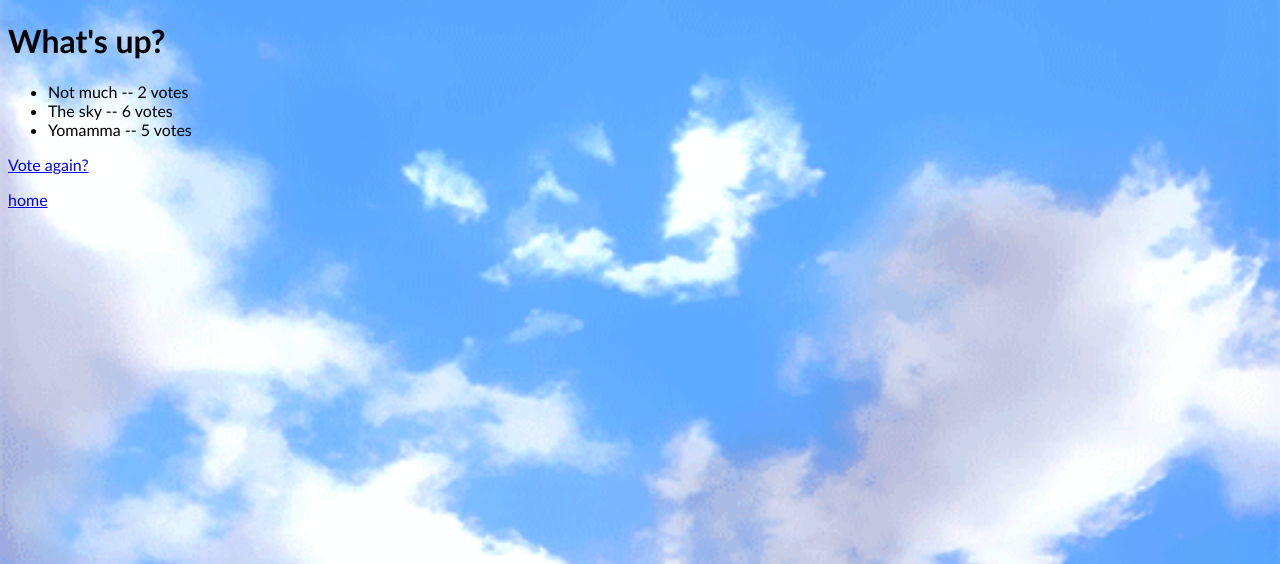
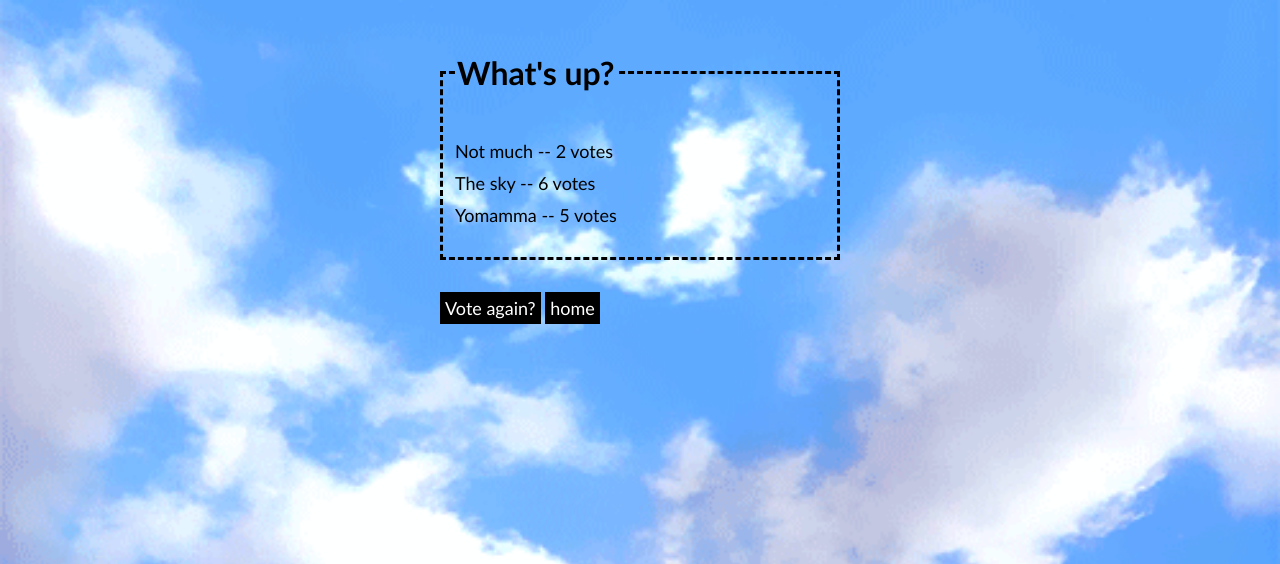
Before and after one commit to lautomator/django-polls-tutorial, a Django app: page /polls/1/results/ in a window 1280 px wide. Shown: the top 564 px of the page. Run offline with Django 4.2, Linux system fonts and the light colour scheme; data comes from the database, SQL or seed files in the repository; both versions use the stored data as it was after the commit.

Commit message:
added some additional styles to pull it together somewhat

```diff
--- a/mysite/polls/static/polls/style.css
+++ b/mysite/polls/static/polls/style.css
@@ -2,10 +2,66 @@ body {
     background: white url("images/sky.gif") no-repeat;
     background-size: cover;
     background-position: top left;
+    color:black;
     font-family: 'Gill Sans', 'Gill Sans MT', Calibri, 'Trebuchet MS', sans-serif;
 }
 
-li a {
-    color: green;
+fieldset {
+    border: 3px dashed black;
+    margin: 32px 0;
+}
+
+body,
+div,
+img,
+p {
+  border-collapse: collapse;
+  -webkit-box-sizing: border-box;
+  -moz-box-sizing: border-box;
+  box-sizing: border-box;
+  margin: 0;
+  padding: 0;
+}
+
+footer {
+    width: 100%;
+}
+
+footer p a {
+    background-color: black;
+    color: white;padding: 5px;
     text-decoration: none;
 }
+
+p,
+li,
+label {
+    font-size: 18px;
+    line-height: 32px;
+}
+
+input[type="submit"] {
+    cursor: pointer;
+    font-weight: bold;
+}
+
+ul {
+    list-style: none;
+    padding-inline-start: 0;
+}
+
+li a {
+    color: black;
+    text-decoration: none;
+}
+
+.container {
+  margin: 0 auto;
+  overflow: hidden;
+  width: 400px;
+}
+
+div.row {
+  clear: both;
+  width: 100%;
+}
--- a/mysite/polls/templates/polls/results.html
+++ b/mysite/polls/templates/polls/results.html
@@ -9,16 +9,25 @@
   </head>
   <body>
 
-    <h1>{{ question.question_text }}</h1>
+    <div class="container">
+      <fieldset>
+        <legend><h1>{{ question.question_text }}</h1></legend>
 
-    <ul>
-    {% for choice in question.choice_set.all %}
-      <li>{{ choice.choice_text }} -- {{ choice.votes }} vote{{ choice.votes|pluralize }}</li>
-    {% endfor %}
-    </ul>
+        <ul>
+        {% for choice in question.choice_set.all %}
+          <li>{{ choice.choice_text }} -- {{ choice.votes }} vote{{ choice.votes|pluralize }}</li>
+        {% endfor %}
+        </ul>
+      </fieldset>
 
-    <p><a href="{% url 'polls:detail' question.id %}">Vote again?</a></p>
 
-    <p><a href="{% url 'polls:index' %}">home</a></p>
+      <footer>
+        <p>
+          <a href="{% url 'polls:detail' question.id %}">Vote again?</a>
+          <a href="{% url 'polls:index' %}">home</a>
+        </p>
+      </footer>
+    </div>
+
   </body>
 </html>
```
Also changed, not shown: mysite/polls/templates/polls/detail.html (+7 -1 lines), mysite/polls/templates/polls/index.html (+6 -1 lines), mysite/db.sqlite3.
